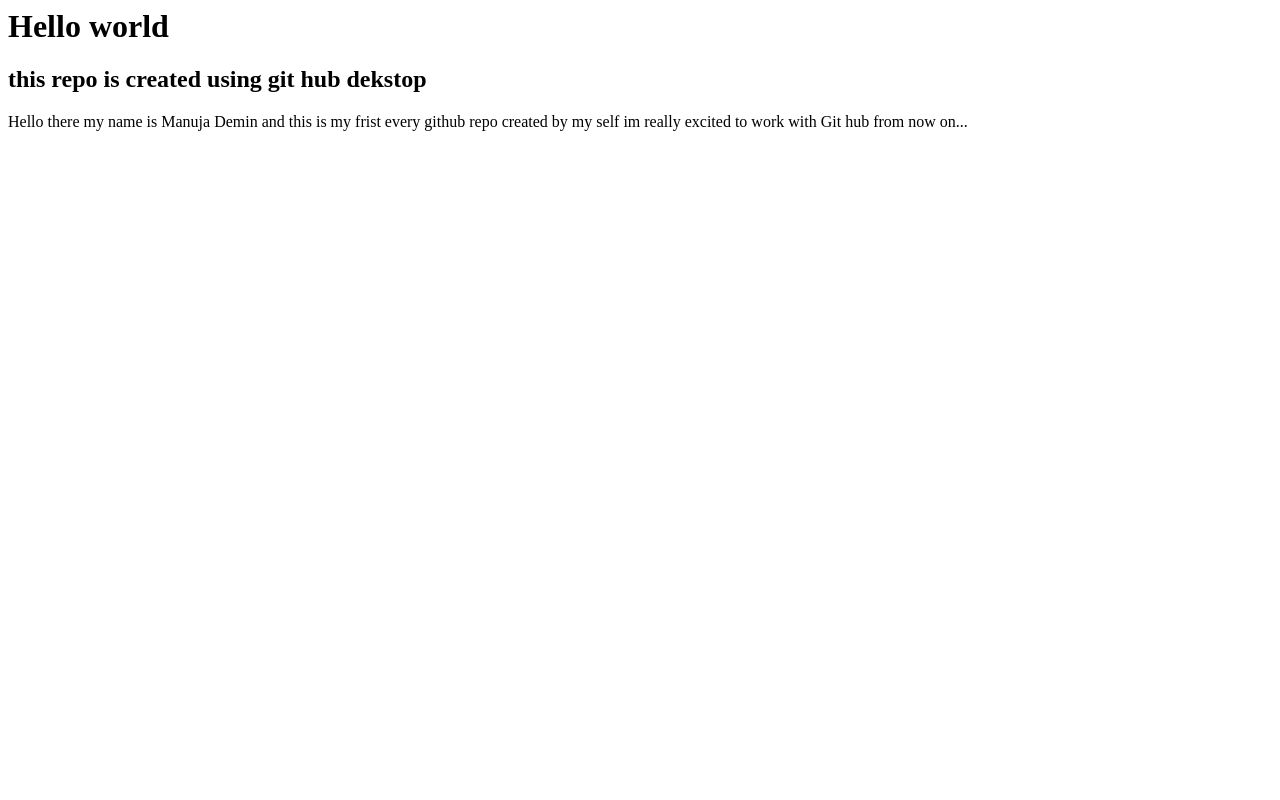
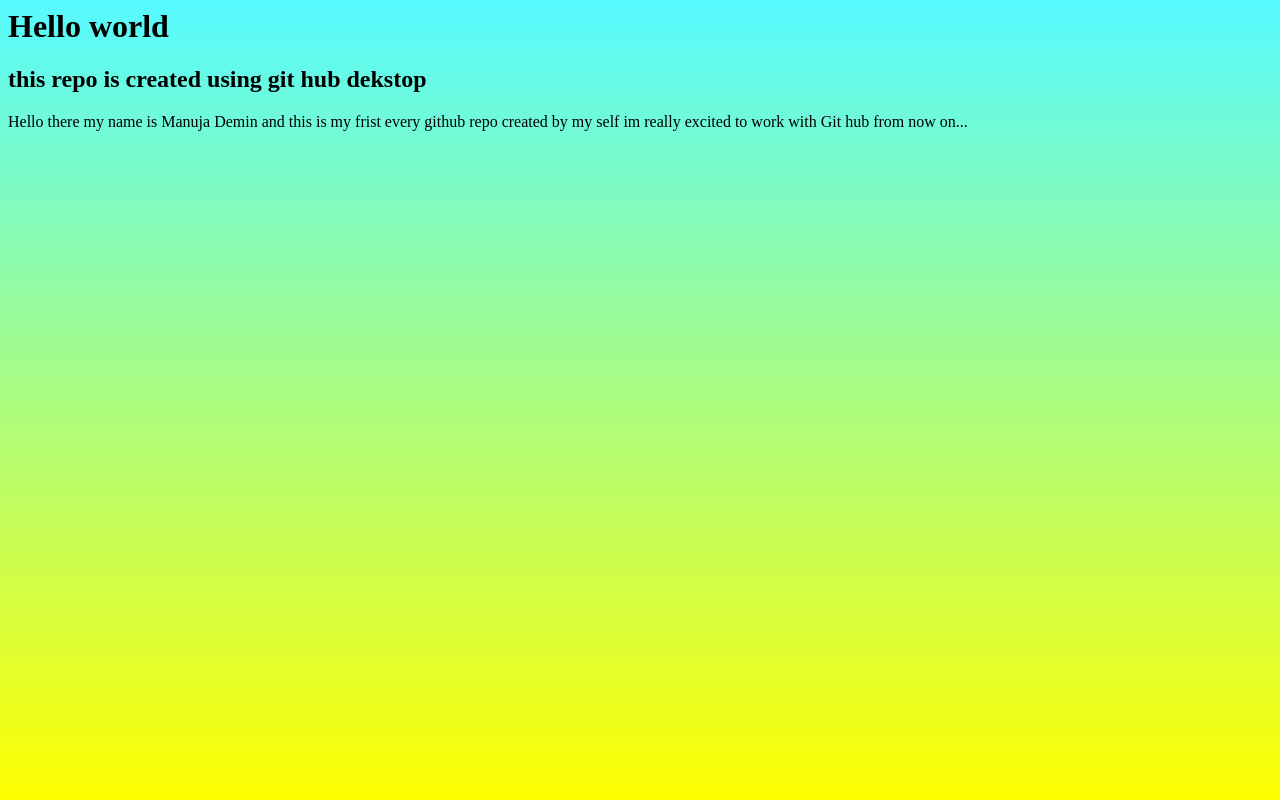
Before and after one commit to Manuja-D/My_2nd_Repo, a plain HTML site: page index.html in a window 1280 px wide. Drawn offline with Linux system fonts and the light colour scheme.

Commit message:
style sheet

```diff
--- /dev/null
+++ b/index.css
@@ -0,0 +1,4 @@
+body{
+    background-image: linear-gradient(180deg, rgba(0, 247, 255, 0.663), yellow);
+
+}
--- a/index.html
+++ b/index.html
@@ -1,6 +1,7 @@
 <html>
     <head>
         <title>my2ndRepo</title>
+        <link rel="stylesheet" href="index.css">
     </head>
     <body>
         <h1>Hello world</h1>
```
